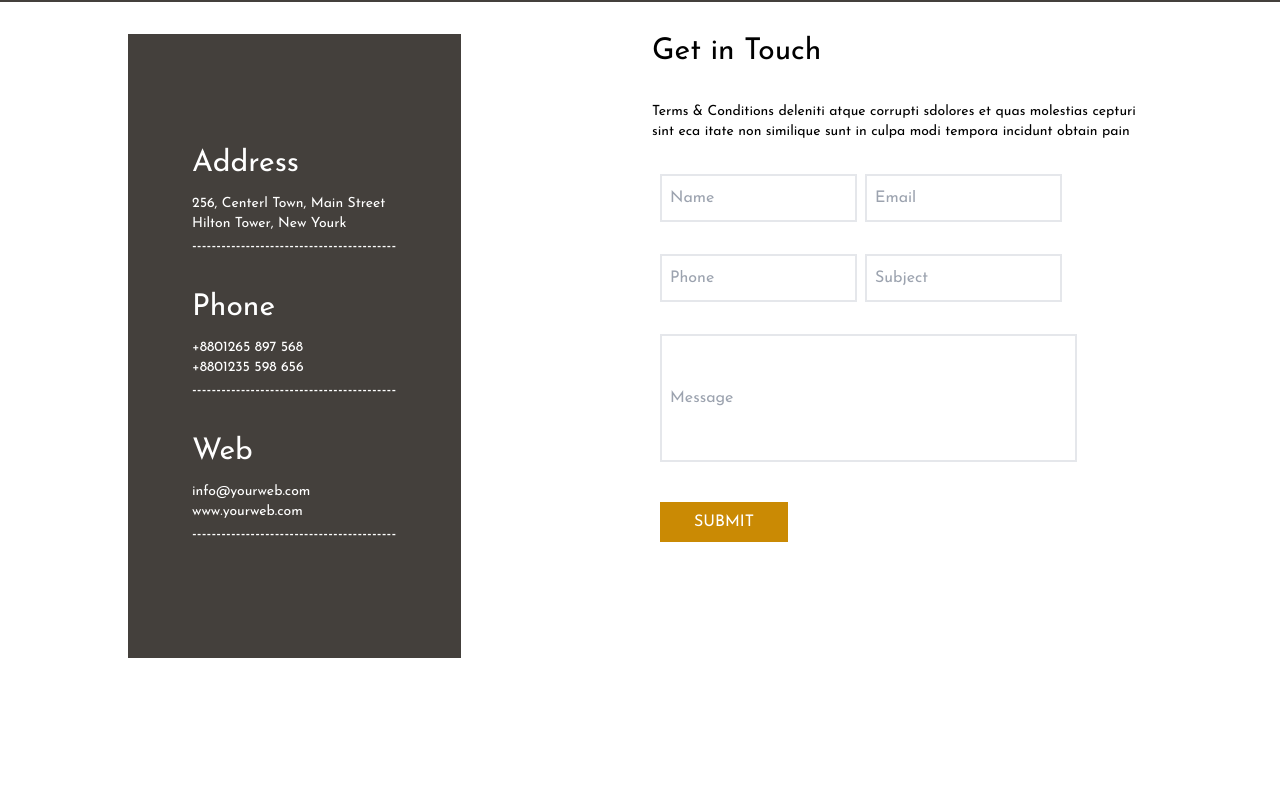
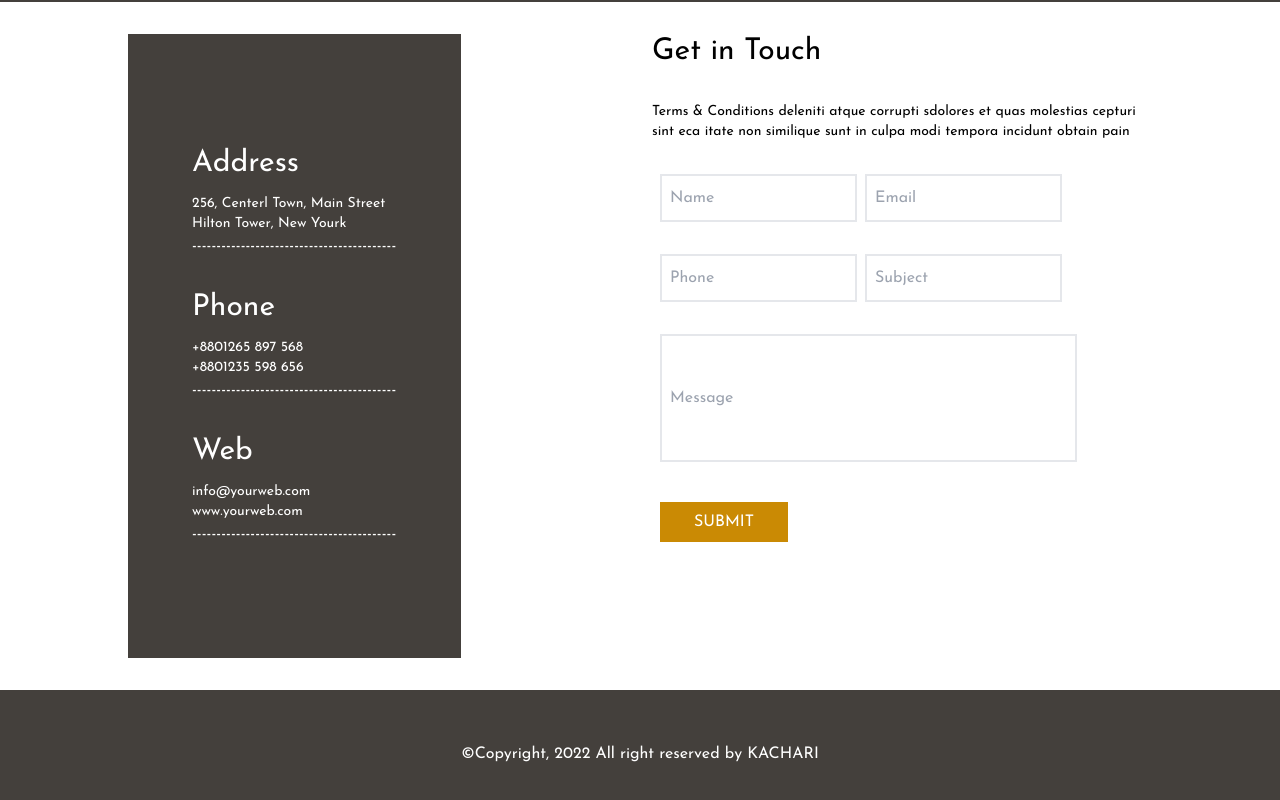
Before and after one commit to Lil-boss/kachari, a React (Create React App) app: page / in a window 1280 px wide. Shown: the part 1843-2643 px from the top of the page. Before the commit the page ends 2533 px from the top, so only its background shows below. Built offline with nearby package versions, Linux system fonts and the light colour scheme; no server answers.

Commit message:
footer done

```diff
--- /dev/null
+++ b/src/Components/About/About.jsx
@@ -0,0 +1,20 @@
+import React from 'react';
+
+const About = () => {
+    return (
+        <div>
+            <div className='w-4/5 mx-auto'>
+                <div className='grid grid-cols-2'>
+                    <div>
+                        <img src="" alt="" />
+                    </div>
+                    <div>
+                        <p>Hi, I'm Rakibul Hasan shaon. I am a self-learner and motivated student. I always try to work hard to get things done. </p>
+                    </div>
+                </div>
+            </div>
+        </div>
+    );
+};
+
+export default About;
--- /dev/null
+++ b/src/Components/Footer/Footer.jsx
@@ -0,0 +1,16 @@
+import React from 'react';
+import { Link } from 'react-router-dom';
+
+const Footer = () => {
+    const date = new Date();
+
+    return (
+        <div>
+            <div className='m-y-10 h-32 bg-stone-700 flex flex-col items-center justify-center'>
+                <p className='text-white'>&copy;Copyright, {date.getFullYear()} All right reserved by <Link to="/">KACHARI</Link></p>
+            </div>
+        </div>
+    );
+};
+
+export default Footer;
--- a/src/Components/Home/Home.jsx
+++ b/src/Components/Home/Home.jsx
@@ -2,6 +2,7 @@ import React from 'react';
 import Slider from '../Slider/Slider';
 import Service from "../Service/Service"
 import ContactUs from '../ContactUs/ContactUs';
+import Footer from '../Footer/Footer';
 const Home = () => {
     return (
         <div>
@@ -30,6 +31,7 @@ const Home = () => {
             </div>
             <Service />
             <ContactUs />
+            <Footer />
         </div>
     );
 };
```
